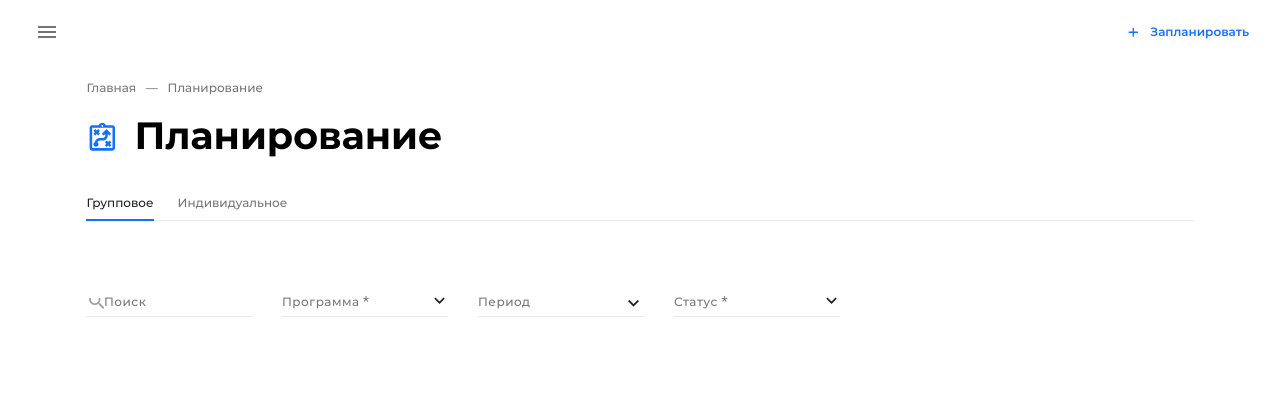
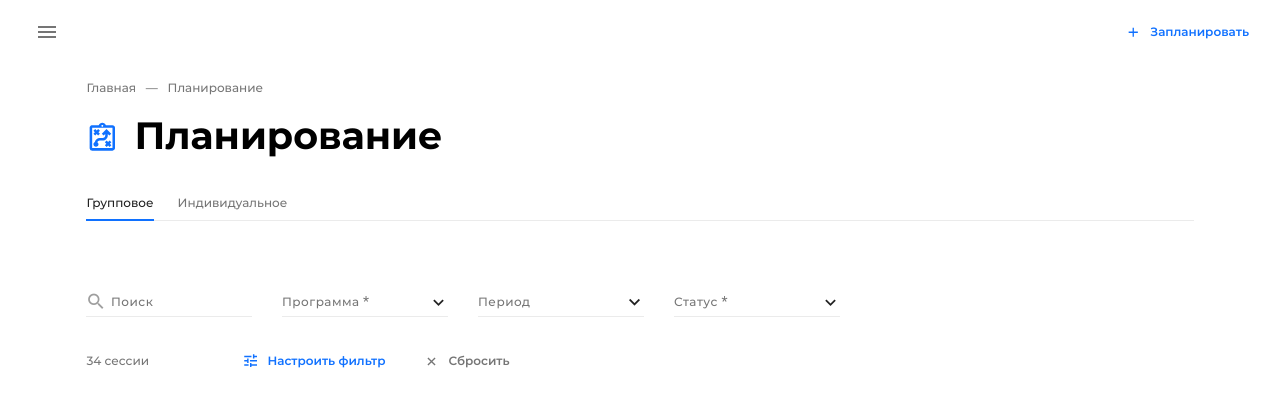
Before and after one commit to lozovaya-collab/Oblako_task, an Angular app in the folder head-of-trainers/: page / in a window 1280 px wide. Shown: the top 406 px of the page. Built offline with nearby package versions, Linux system fonts and the light colour scheme; what @angular/material-moment-adapter would draw is missing.

Commit message:
feat: done block with filters

```diff
--- a/head-of-trainers/src/app/app.module.ts
+++ b/head-of-trainers/src/app/app.module.ts
@@ -6,9 +6,10 @@ import {MatInputModule} from '@angular/material/input';
 import {MatIconModule} from '@angular/material/icon';
 import {MatDatepickerModule} from '@angular/material/datepicker';
 import {MatSelectModule} from '@angular/material/select';
+import {MatButtonModule} from '@angular/material/button';
 
 
-import { FormGroup, FormControl, FormsModule, ReactiveFormsModule } from '@angular/forms';
+import { FormsModule, ReactiveFormsModule } from '@angular/forms';
 
 import { AppComponent } from './app.component';
 import { HeaderComponent } from './header/header.component';
@@ -25,7 +26,8 @@ const modules = [
   MatInputModule,
   MatDatepickerModule,
   MatIconModule,
-  MatSelectModule
+  MatSelectModule,
+  MatButtonModule
 
 ];
 @NgModule({
--- a/head-of-trainers/src/app/basic_styles/_angularMaterial_styles.scss
+++ b/head-of-trainers/src/app/basic_styles/_angularMaterial_styles.scss
@@ -3,8 +3,8 @@
 }
 
 .mat-form-field-prefix {
-    width: 18px !important;
-    height: 18px !important;
+    width: 25px !important;
+    height: 25px !important;
     color: $color-lightTheme_Placeholder;
 }
 
@@ -15,8 +15,8 @@
     justify-content: center;
     font-size: 22px !important;
     margin-left: 1px !important;
-    width: 18px !important;
-    height: 18px !important;
+    width: 20px !important;
+    height: 20px !important;
     box-sizing: border-box;
 }
 
@@ -27,7 +27,7 @@
 }
 
 .mat-form-field-infix.ng-tns-c30-0 input {
-    padding-left: 14px !important;
+    padding-left: 6px !important;
 }
 
 .mat-form-field-appearance-legacy .mat-form-field-underline {
@@ -42,7 +42,7 @@
 .mat-form-field-prefix .mat-icon,
 .mat-form-field-suffix .mat-icon {
     line-height: 8px !important;
-    margin-bottom: 6px !important;
+    margin-bottom: 3px !important;
 }
 
 .mat-form-field-appearance-legacy.mat-form-field-can-float.mat-form-field-should-float .mat-form-field-label,
--- a/head-of-trainers/src/app/basic_styles/_main.scss
+++ b/head-of-trainers/src/app/basic_styles/_main.scss
@@ -3,28 +3,13 @@
     padding: 0;
 }
 
-button {
-    outline: none;
-    border: none;
-    background: none;
-    cursor: pointer;
-}
-
 .arrow-icon {
-    width: 18px !important;
-    height: 18px !important;
+    width: 20px !important;
+    height: 20px !important;
     color: $color-lightTheme_Primary;
     display: flex;
     align-items: center;
     justify-content: center;
     border-radius: 50%;
-    &:hover {
-        background-color: $color-lightGrey;
-    }
-    &:focus {
-        background-color: $color-lightDarkGrey;
-    }
-    &:active {
-        background-color: $color-lightTheDarkestGrey;
-    }
+    @include buttonGrey;
 }
--- a/head-of-trainers/src/app/basic_styles/_mixins.scss
+++ b/head-of-trainers/src/app/basic_styles/_mixins.scss
@@ -20,3 +20,39 @@
     width: 86.5%;
     margin: 0 auto;
 }
+
+@mixin buttonBlue {
+    @include body;
+    outline: none;
+    border: none;
+    background: none;
+    cursor: pointer;
+    color: $color-blue;
+    border-radius: 24px;
+    font-family: "Montserrat-SemiBold";
+    &:hover {
+        background-color: $color-lightBlue;
+    }
+    &:focus {
+        background-color: $color-lightDarkBlue;
+    }
+    &:active {
+        background-color: $color-lightTheDarkestBlue;
+    }
+}
+
+@mixin buttonGrey {
+    outline: none;
+    border: none;
+    background: none;
+    cursor: pointer;
+    &:hover {
+        background-color: $color-lightGrey;
+    }
+    &:focus {
+        background-color: $color-lightDarkGrey;
+    }
+    &:active {
+        background-color: $color-lightTheDarkestGrey;
+    }
+}
--- a/head-of-trainers/src/app/header/header.component.scss
+++ b/head-of-trainers/src/app/header/header.component.scss
@@ -12,6 +12,7 @@
         padding: 0 11px 0 27px;
         box-sizing: border-box;
         &__burger {
+            @include buttonGrey;
             display: flex;
             align-items: center;
             justify-content: center;
@@ -23,37 +24,16 @@
                 height: 12px;
                 fill: $color-lightTheme_Secondary;
             }
-            &:hover {
-                background-color: $color-lightGrey;
-            }
-            &:focus {
-                background-color: $color-lightDarkGrey;
-            }
-            &:active {
-                background-color: $color-lightTheDarkestGrey;
-            }
         }
         &__planning {
-            @include body;
-            font-family: "Montserrat-SemiBold";
-            color: $color-blue;
+            @include buttonBlue;
             width: 161px;
             height: 40px;
             padding: 11px 20px 11px 16px;
             box-sizing: border-box;
             display: flex;
             align-items: center;
-            border-radius: 24px;
             justify-content: flex-end;
-            &:hover {
-                background-color: $color-lightBlue;
-            }
-            &:focus {
-                background-color: $color-lightDarkBlue;
-            }
-            &:active {
-                background-color: $color-lightTheDarkestBlue;
-            }
             &_add-icon {
                 display: flex;
                 align-items: center;
--- a/head-of-trainers/src/app/main/body/filters/filters.component.html
+++ b/head-of-trainers/src/app/main/body/filters/filters.component.html
@@ -42,4 +42,31 @@
             </mat-form-field>
         </div>
     </form>
+    <div class="filters__footer">
+        <span class="filters__footer_number-of-sessions">
+          34 сессии
+        </span>
+        <div class="filters__footer_settings">
+            <button class="filters__footer_settings__buttonConfigure">
+              <i class="filters__footer_settings__buttonConfigure_icon">
+                <svg>
+                  <use xlink:href="../../assets/icons/sprite.svg#filters-icon"></use>
+                </svg>
+              </i>
+              <span class="filters__footer_settings__buttonConfigure_text">
+                Настроить фильтр
+              </span>
+            </button>
+            <button class="filters__footer_settings__buttonDumping">
+              <i class="filters__footer_settings__buttonDumping_icon">
+                <svg>
+                  <use xlink:href="../../assets/icons/sprite.svg#cross-icon"></use>
+                </svg>
+              </i>
+              <span class="filters__footer_settings__buttonDumping_text">
+                Сбросить
+              </span>
+            </button>
+        </div>
+    </div>
 </section>
--- a/head-of-trainers/src/app/main/body/filters/filters.component.scss
+++ b/head-of-trainers/src/app/main/body/filters/filters.component.scss
@@ -1,6 +1,8 @@
 @import '../../../app.component.scss';
 .filters {
     display: flex;
+    flex-direction: column;
+    justify-content: space-between;
     width: 100%;
     height: 110px;
     &__inputs {
@@ -30,13 +32,74 @@
             }
             &__search {
                 &-icon {
-                    width: 18px !important;
-                    height: 18px !important;
+                    display: flex;
+                    align-items: center;
+                    justify-content: center;
+                    width: 25px !important;
+                    height: 25px !important;
                     color: $color-lightTheme_Placeholder;
+                    border-radius: 50%;
+                    cursor: pointer;
+                    margin-left: -3px;
+                    margin-top: -2px;
+                    @include buttonGrey;
                 }
                 &-label.ng-tns-c30-0.ng-star-inserted {
                     box-sizing: border-box;
-                    padding-left: 16px !important;
+                    padding-left: 8px !important;
+                }
+            }
+        }
+    }
+    &__footer {
+        display: flex;
+        justify-content: space-between;
+        align-items: center;
+        width: 444px;
+        &_number-of-sessions {
+            @include body;
+            color: $color-lightTheme_Secondary;
+        }
+        &_settings {
+            display: flex;
+            align-items: center;
+            width: 305px;
+            &__buttonConfigure {
+                width: 181px;
+                height: 36px;
+                @include buttonBlue;
+                display: flex;
+                align-items: center;
+                &_icon {
+                    width: 18px;
+                    height: 18px;
+                    margin: 3px 8px 0 16px;
+                    & svg {
+                        width: 13.5px;
+                        height: 13.5px;
+                        fill: $color-blue;
+                    }
+                }
+            }
+            &__buttonDumping {
+                @include buttonGrey;
+                @include body;
+                border-radius: 24px;
+                font-family: "Montserrat-SemiBold";
+                color: $color-lightTheme_Secondary;
+                display: flex;
+                align-items: center;
+                width: 124px;
+                height: 36px;
+                &_icon {
+                    width: 18px;
+                    height: 18px;
+                    margin: 3px 8px 0 16px;
+                    & svg {
+                        width: 9px;
+                        height: 9px;
+                        fill: $color-lightTheme_Secondary;
+                    }
                 }
             }
         }
--- a/head-of-trainers/src/app/main/body/filters/filters.component.ts
+++ b/head-of-trainers/src/app/main/body/filters/filters.component.ts
@@ -1,4 +1,4 @@
-import { Component, OnInit } from '@angular/core';
+import { Component } from '@angular/core';
 import {MomentDateAdapter, MAT_MOMENT_DATE_ADAPTER_OPTIONS} from '@angular/material-moment-adapter';
 import {DateAdapter, MAT_DATE_FORMATS, MAT_DATE_LOCALE, NativeDateAdapter} from '@angular/material/core';
 import {FormControl, Validators} from '@angular/forms';
```
Also changed, not shown: head-of-trainers/src/assets/icons/sprite.svg.
